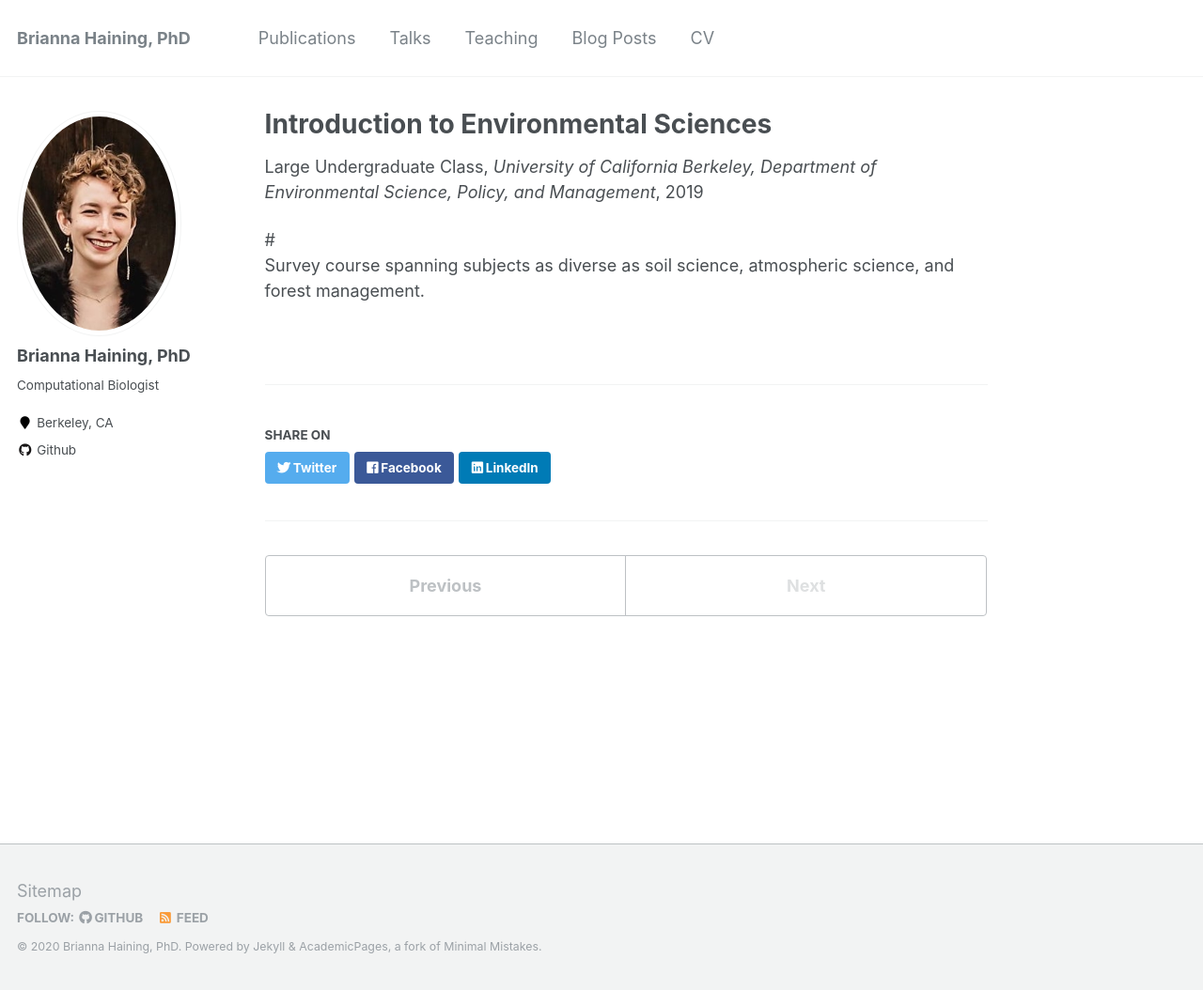
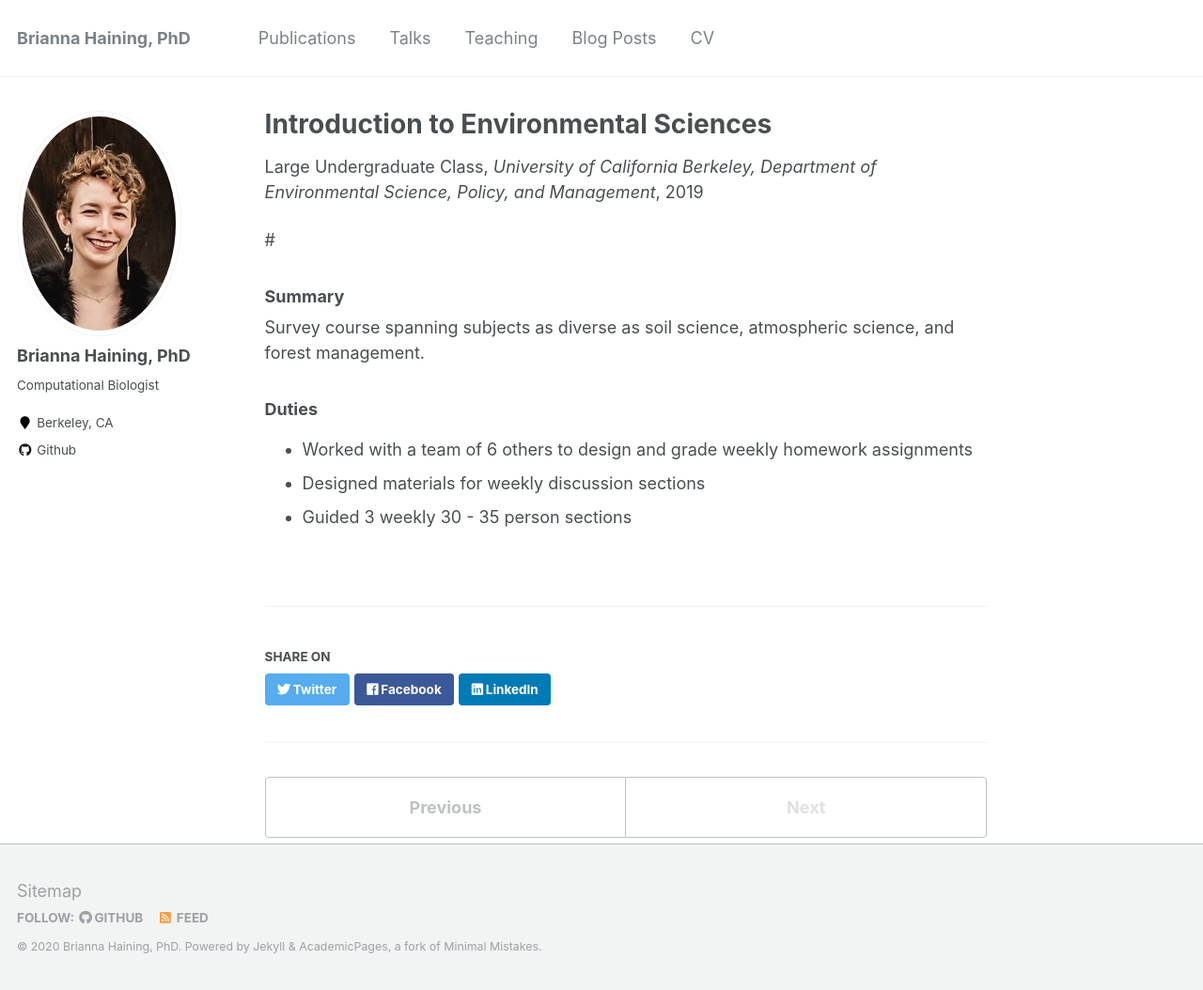
Before and after one commit to haining-b/haining-b.github.io, a Jekyll site: the page built from _teaching/2019-Fall-Teaching.md, in a window 1280 px wide and 1054 px high. Shown: the whole window at 94% size. Built offline with Jekyll 4.4.1, drawn with Linux system fonts in a browser that asks for light colours.

Commit message:
Update 2019-Fall-Teaching.md

```diff
--- a/_teaching/2019-Fall-Teaching.md
+++ b/_teaching/2019-Fall-Teaching.md
@@ -6,6 +6,12 @@ permalink: /teaching/2019-Fall-teaching
 venue: "University of California Berkeley, Department of Environmental Science, Policy, and Management"
 date: 2019-08-20 - 2019-12-20
 location: "Berkeley, CA"
+
 ---
+### Summary
+Survey course spanning subjects as diverse as soil science, atmospheric science, and forest management.
 
-Survey course spanning subjects as diverse as soil science, atmospheric science, and forest management.
+### Duties
+   * Worked with a team of 6 others to design and grade weekly homework assignments
+   * Designed materials for weekly discussion sections
+   * Guided 3 weekly 30 - 35 person sections
```
